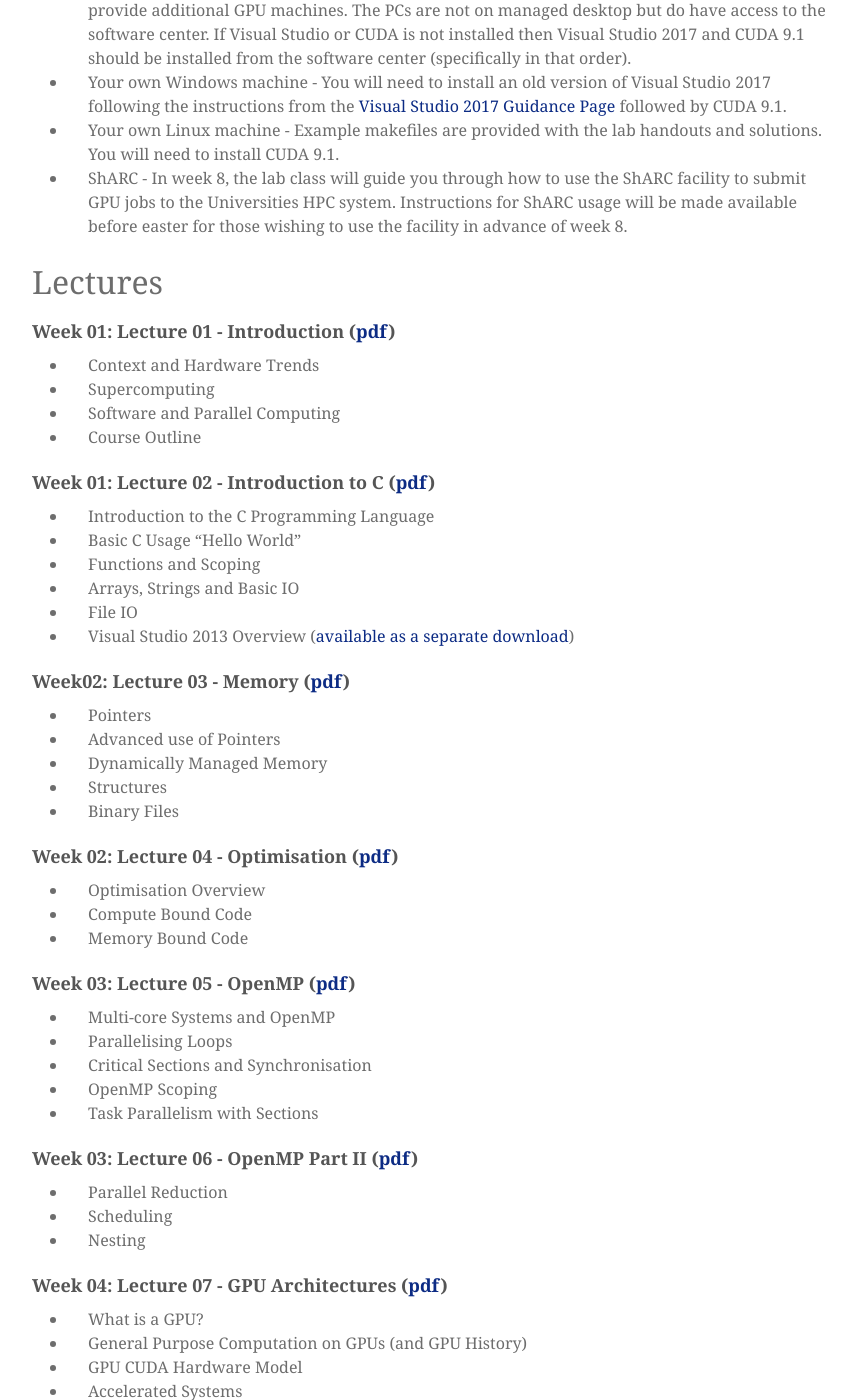
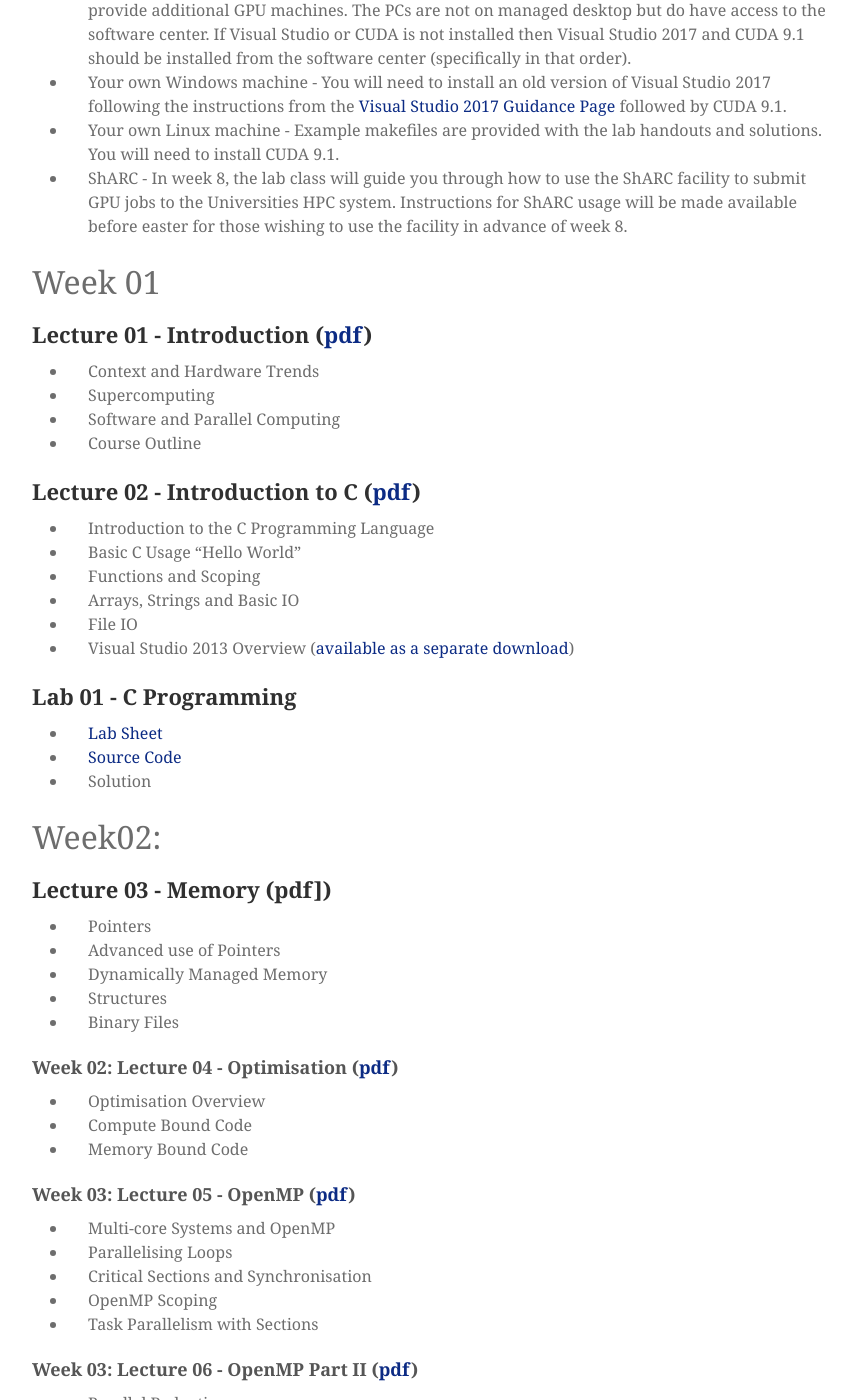
Before and after one commit to mondus/mondus.github.io, a Jekyll site: the page built from teaching/COM4521/index.md, in a window 1280 px wide and 1400 px high, scrolled down 1456 px. Shown: the whole window, without its empty margins (208-1064 px from the left). Built offline with Jekyll 4.4.1, drawn with Linux system fonts in a browser that asks for light colours; nearby versions of some CDN libraries; some web fonts are replaced.

Commit message:
Update index.md

```diff
--- a/teaching/COM4521/index.md
+++ b/teaching/COM4521/index.md
@@ -33,16 +33,15 @@ The Diamond high spec compute room is booked for the lab classes and is always a
 * Your own Linux machine - Example makefiles are provided with the lab handouts and solutions. You will need to install CUDA 9.1.
 * ShARC - In week 8, the lab class will guide you through how to use the ShARC facility to submit GPU jobs to the Universities HPC system. Instructions for ShARC usage will be made available before easter for those wishing to use the facility in advance of week 8.
 
-# Lectures
-
-### Week 01: Lecture 01 - Introduction ([pdf]())
+# Week 01
+## Lecture 01 - Introduction ([pdf]())
 
 * Context and Hardware Trends
 * Supercomputing
 * Software and Parallel Computing
 * Course Outline
 
-### Week 01: Lecture 02 - Introduction to C ([pdf]())
+## Lecture 02 - Introduction to C ([pdf]())
 
 * Introduction to the C Programming Language
 * Basic C Usage "Hello World"
@@ -51,7 +50,15 @@ The Diamond high spec compute room is booked for the lab classes and is always a
 * File IO
 * Visual Studio 2013 Overview ([available as a separate download](https://drive.google.com/a/sheffield.ac.uk/file/d/0B2HbOiEppVPMcHBVR05GQkUwWEE/view?usp=sharing))
 
-### Week02: Lecture 03 - Memory ([pdf]())
+## Lab 01 - C Programming
+
+* [Lab Sheet]()
+* [Source Code]()
+* Solution
+
+# Week02:
+
+## Lecture 03 - Memory (pdf])
 
 * Pointers
 * Advanced use of Pointers
```
